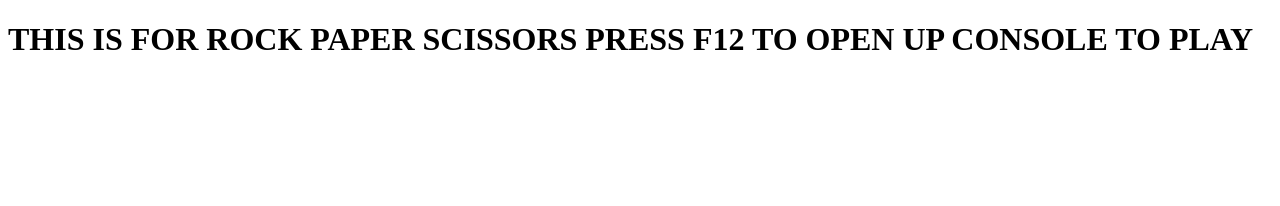
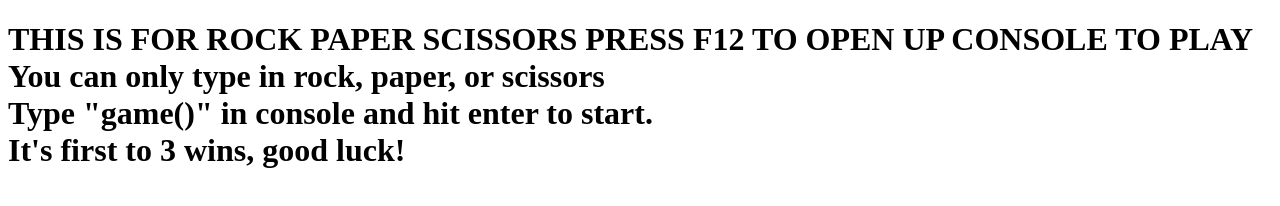
Before and after one commit to CharisHadi/Rock-Paper-Scissors, a plain HTML site: page main.html in a window 1280 px wide. Drawn offline with Linux system fonts and the light colour scheme.

Commit message:
Added some more text to make it playable, as if anyone's going to play this XDXD

```diff
--- a/main.html
+++ b/main.html
@@ -6,7 +6,10 @@
 </head>
 <body>
     <H1>
-        THIS IS FOR ROCK PAPER SCISSORS PRESS F12 TO OPEN UP CONSOLE TO PLAY
+        THIS IS FOR ROCK PAPER SCISSORS PRESS F12 TO OPEN UP CONSOLE TO PLAY <br>
+        You can only type in rock, paper, or scissors <br>
+        Type "game()" in console and hit enter to start. <br>
+        It's first to 3 wins, good luck!
     </H1>
 </body>
 <script src="main.js"></script>
```
